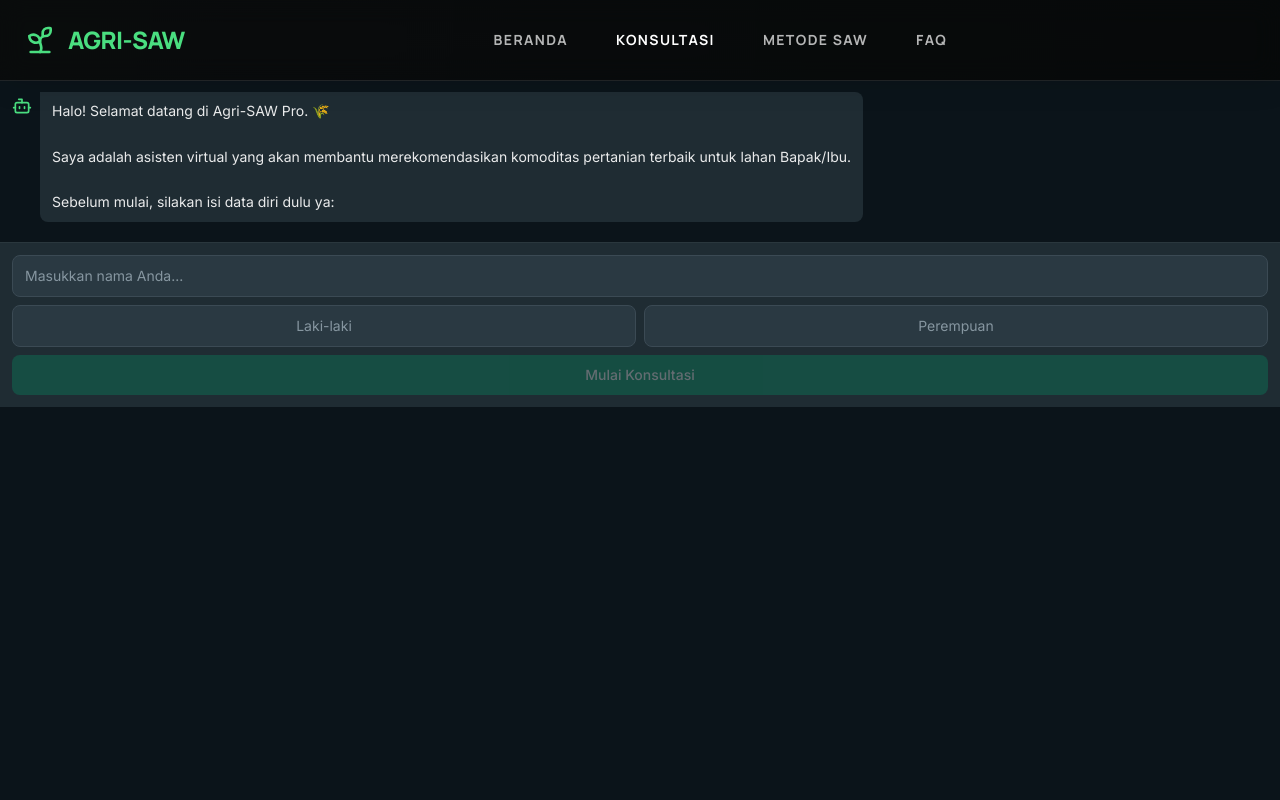
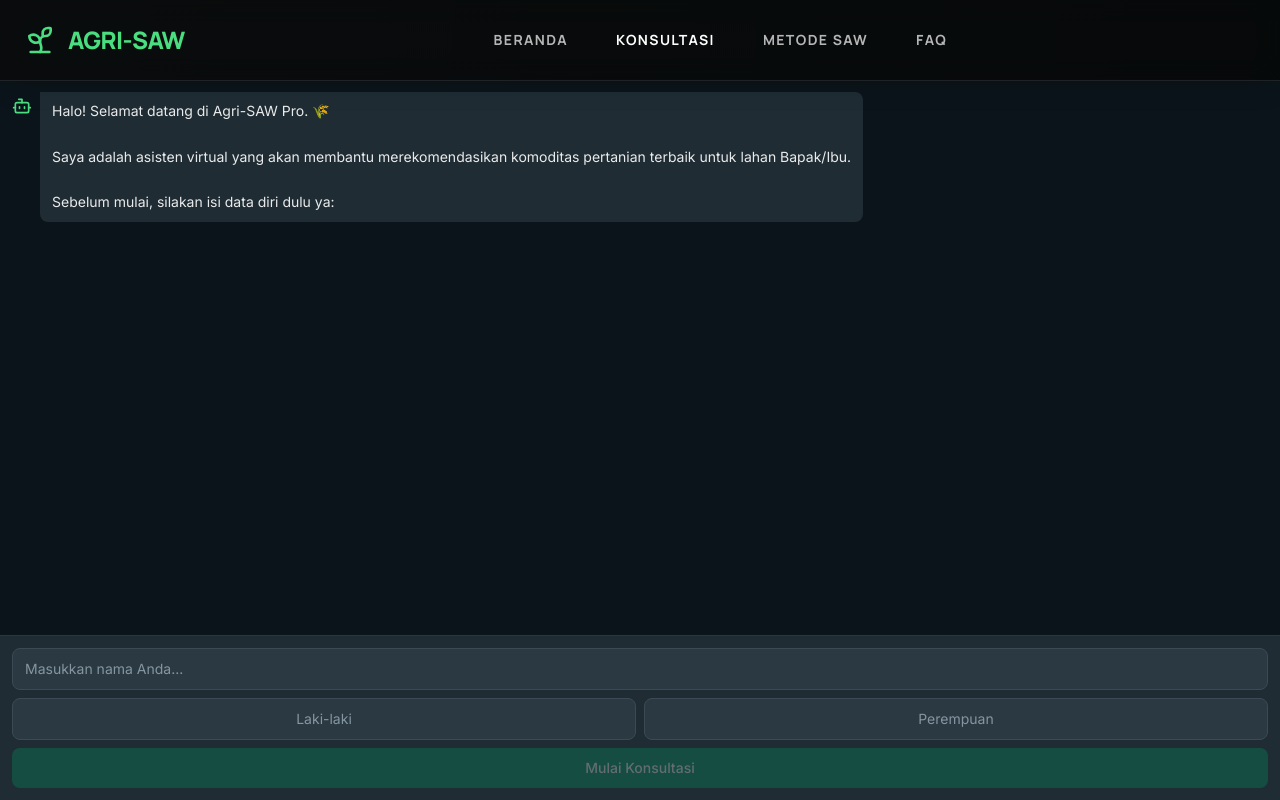
Before and after one commit to AKAL30ftr/Agrilenss-SAW-Simple-Additive-Weighting-, a Next.js app: page /analyze in a window 1280 px wide. Built offline with nearby package versions, Linux system fonts and the light colour scheme.

Commit message:
fix: keep messages area flex-1 in welcome phase to push form to bottom

```diff
--- a/components/ChatWidget.tsx
+++ b/components/ChatWidget.tsx
@@ -205,7 +205,7 @@ export default function ChatWidget({ fullPage = false }: { fullPage?: boolean })
   // ── RENDER ────────────────────────────────────────────────────────────────────
   return (
     <div className="flex flex-col h-full bg-[#0b141a]">
-      <div className={`overflow-y-auto p-3 space-y-2 ${phase === 'welcome' ? 'flex-none' : 'flex-1'}`}>
+      <div className="flex-1 overflow-y-auto p-3 space-y-2">
         {messages.map((msg) => (
           <div key={msg.id} className={`flex ${msg.role === 'user' ? 'justify-end' : 'justify-start'}`}>
             {msg.role === 'assistant' && <Bot className="w-5 h-5 text-emerald-400 shrink-0 mt-1 mr-2" />}
```
